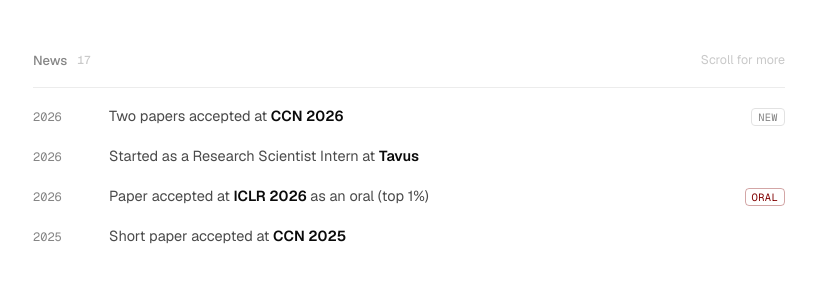
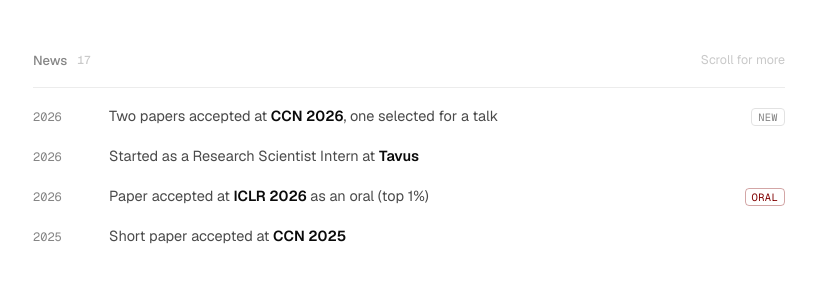
Before and after one commit to rainarit/rainarit.github.io, a Jekyll site: the page index.html, which Jekyll copies as it is, in a window 1280 px wide. Shown: the part 828-1128 px from the top of the page, without its empty margins (231-1047 px from the left). Built offline with Jekyll 4.4.1, drawn with Linux system fonts in a browser that asks for light colours.

Commit message:
Mark CCN 2026 long-term memory metamers paper as a talk

```diff
--- a/index.html
+++ b/index.html
@@ -104,7 +104,7 @@
             <span class="aside">Scroll for more</span>
           </div>
           <ul class="list news" data-show="4">
-            <li><div class="row"><span class="k">2026</span><span class="t">Two papers accepted at <strong>CCN 2026</strong></span><span class="x"><span class="tag">New</span></span></div></li>
+            <li><div class="row"><span class="k">2026</span><span class="t">Two papers accepted at <strong>CCN 2026</strong>, one selected for a talk</span><span class="x"><span class="tag">New</span></span></div></li>
             <li><div class="row"><span class="k">2026</span><span class="t">Started as a Research Scientist Intern at <strong>Tavus</strong></span><span class="x"></span></div></li>
             <li><div class="row"><span class="k">2026</span><span class="t">Paper accepted at <strong>ICLR 2026</strong> as an oral (top 1%)</span><span class="x"><span class="tag hl">Oral</span></span></div></li>
             <li><div class="row"><span class="k">2025</span><span class="t">Short paper accepted at <strong>CCN 2025</strong></span><span class="x"></span></div></li>
@@ -190,7 +190,7 @@
                   <span class="pub-authors"><a href="https://scholar.google.com/citations?user=kXpclAgAAAAJ" target="_blank" rel="noopener">Abe Leite</a>, <span class="me">Ritik Raina</span>, <a href="https://alexgraikos.github.io/" target="_blank" rel="noopener">Alexandros Graikos</a>, <a href="https://scholar.google.com/citations?user=8YsQh3oAAAAJ" target="_blank" rel="noopener">Seoyoung Ahn</a>, <a href="https://www.stonybrook.edu/commcms/psychology/faculty/faculty_profiles/gzelinsky" target="_blank" rel="noopener">Gregory Zelinsky</a></span>
                   <div class="pub-links"><a href="https://openreview.net/forum?id=k94HAlGtCT" target="_blank" rel="noopener">OpenReview <svg viewBox="0 0 24 24" fill="none" stroke="currentColor" stroke-width="2" stroke-linecap="round" stroke-linejoin="round"><path d="M7 17 17 7M8 7h9v9"/></svg></a><a href="https://openreview.net/pdf?id=k94HAlGtCT" target="_blank" rel="noopener">PDF <svg viewBox="0 0 24 24" fill="none" stroke="currentColor" stroke-width="2" stroke-linecap="round" stroke-linejoin="round"><path d="M7 17 17 7M8 7h9v9"/></svg></a></div>
                 </div>
-                <span class="pub-meta">CCN 2026</span>
+                <span class="pub-meta">CCN <span class="award">Talk</span> 2026</span>
               </div>
             </li>
 
```
